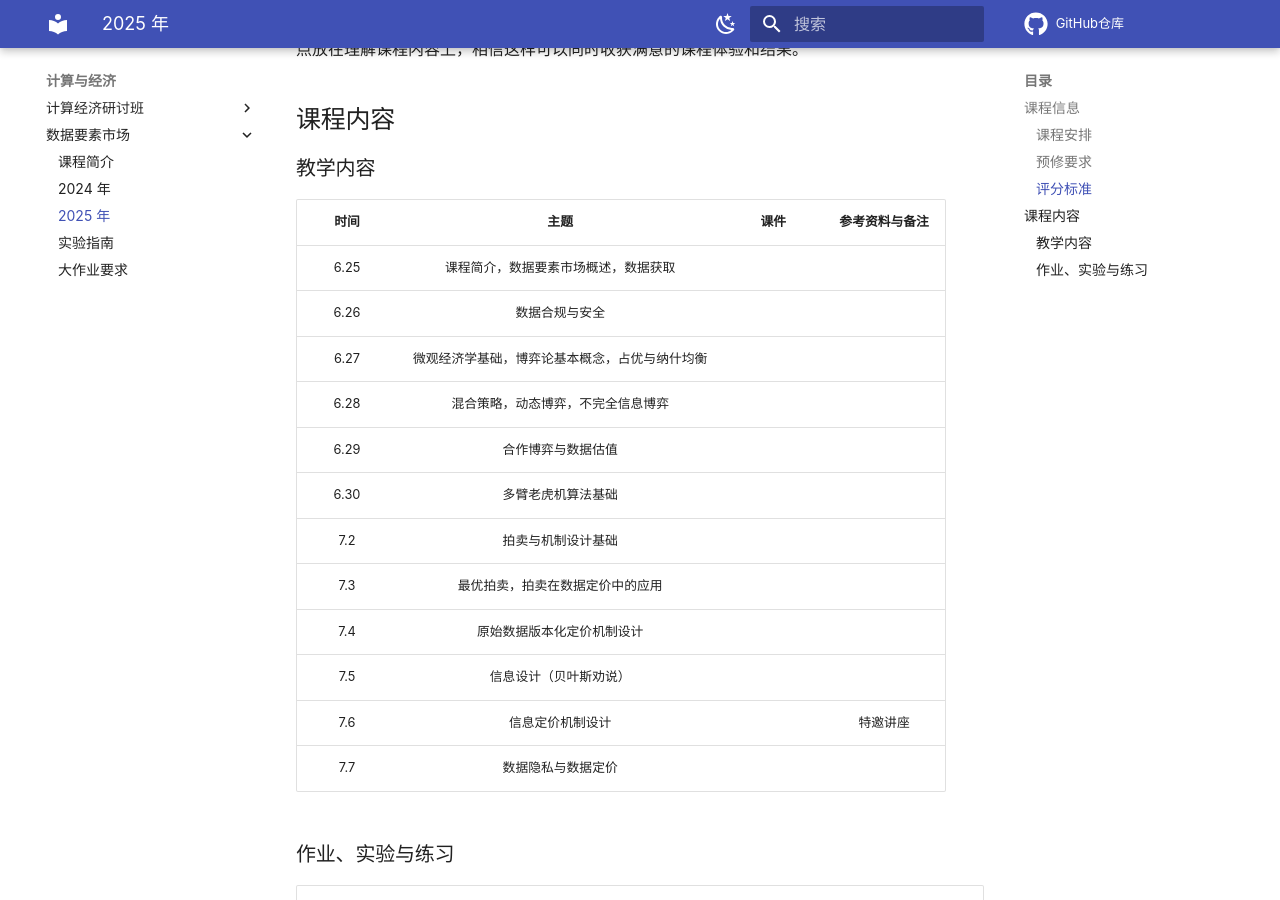
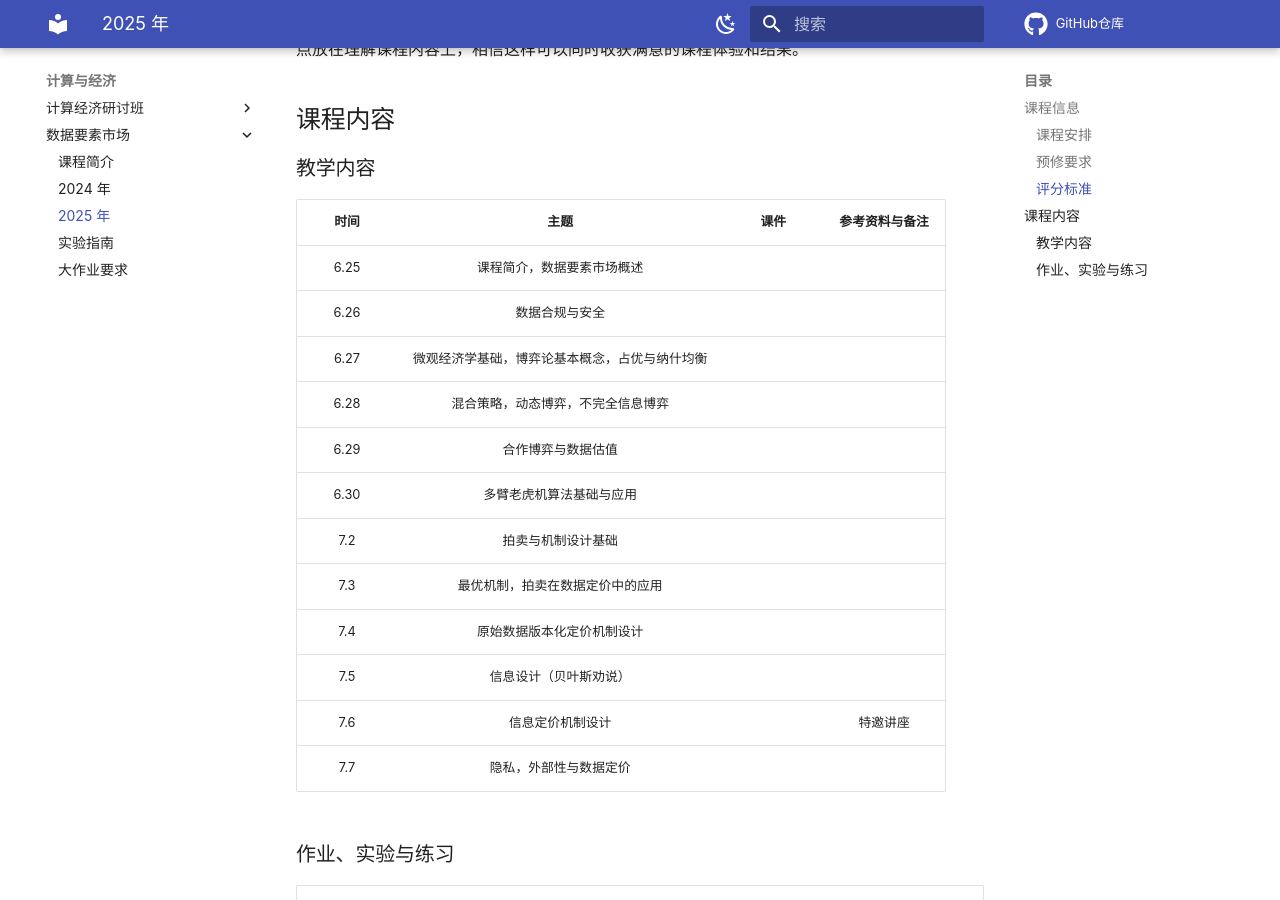
Before and after one commit to yhwu-is/Teach, an MkDocs documentation site: the page built from docs/ec/data_market/2025.md, in a window 1280 px wide and 900 px high, scrolled down 1634 px. Built offline with MkDocs 1.6.1 and Material for MkDocs 9.7.7, drawn with Linux system fonts in a browser that asks for light colours; comment, search, counter and statistics services are not loaded.

Commit message:
docs:更新短学期

```diff
--- a/docs/ec/data_market/2025.md
+++ b/docs/ec/data_market/2025.md
@@ -49,18 +49,18 @@
 
 | 时间 | 主题 | 课件 | 参考资料与备注 |
 | :---: | :----: | :---: | :---: |
-| 6.25 | 课程简介，数据要素市场概述，数据获取 |  |  |
+| 6.25 | 课程简介，数据要素市场概述 |  |  |
 | 6.26 | 数据合规与安全 |  |  |
 | 6.27 | 微观经济学基础，博弈论基本概念，占优与纳什均衡 |  |  |
 | 6.28 | 混合策略，动态博弈，不完全信息博弈 |  |  |
 | 6.29 | 合作博弈与数据估值 |  |  |
-| 6.30 | 多臂老虎机算法基础 |  |  |
+| 6.30 | 多臂老虎机算法基础与应用 |  |  |
 | 7.2 | 拍卖与机制设计基础 |  |  |
-| 7.3 | 最优拍卖，拍卖在数据定价中的应用 |  |  |
+| 7.3 | 最优机制，拍卖在数据定价中的应用 |  |  |
 | 7.4 | 原始数据版本化定价机制设计 |  |  |
 | 7.5 | 信息设计（贝叶斯劝说） |  |  |
 | 7.6 | 信息定价机制设计 |  | 特邀讲座 |
-| 7.7 | 数据隐私与数据定价 |  |  |
+| 7.7 | 隐私，外部性与数据定价 |  |  |
 
 ### 作业、实验与练习
 
```
Also changed, not shown: docs/ec/data_market/project.md (+5 -0 lines).
